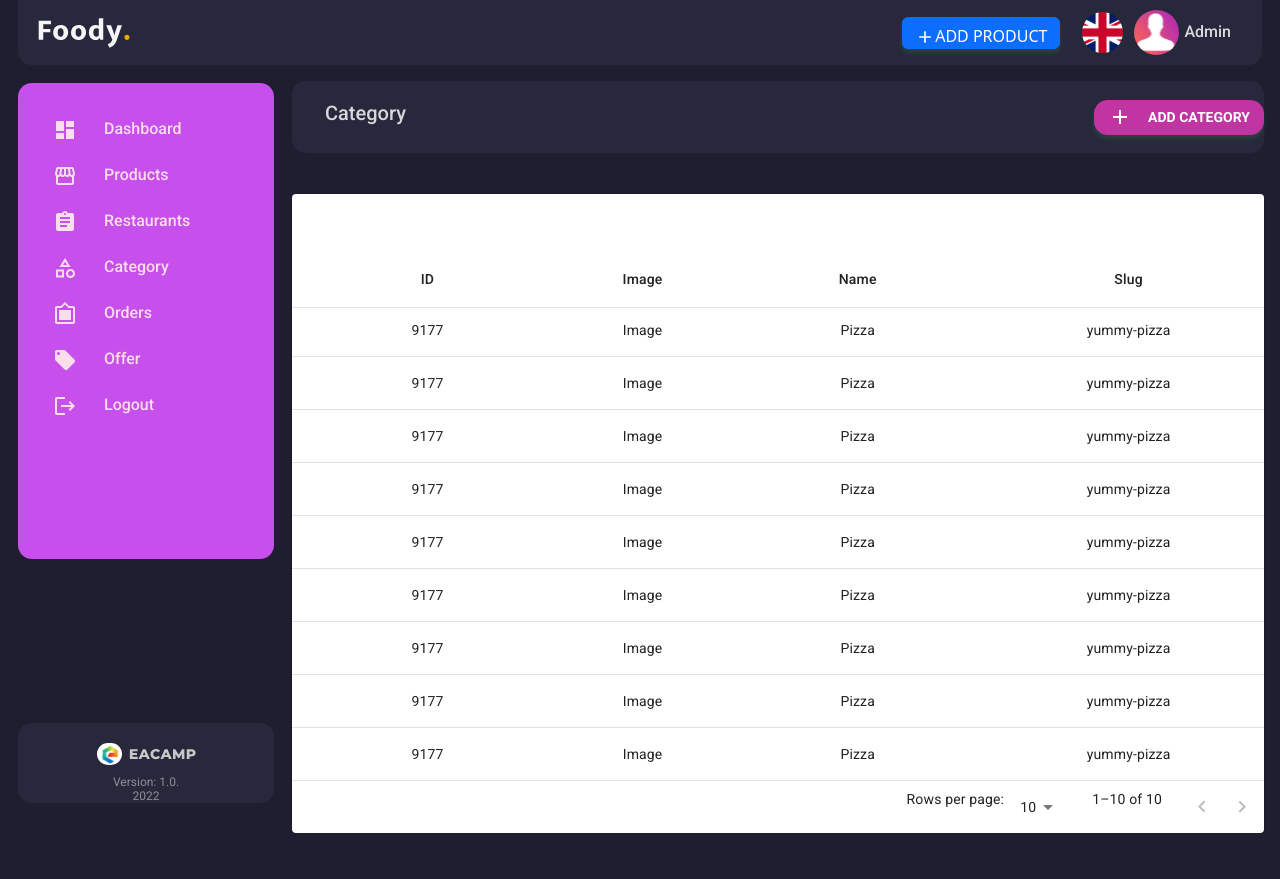
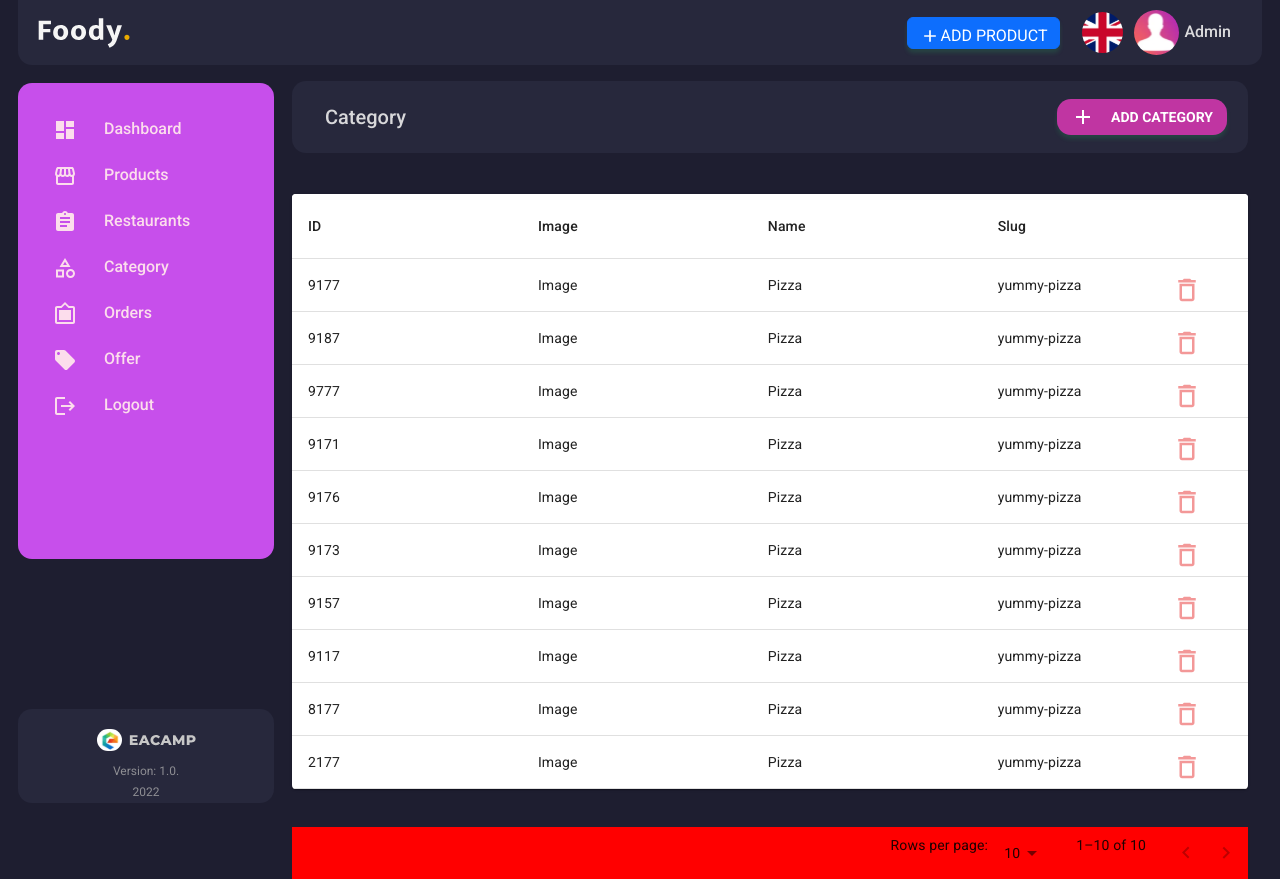
Before and after one commit to QurbanovaLamiya/Foody_Admin_React, a React (Create React App) app: page /category in a window 1280 px wide. Before the commit the page ends 833 px from the top, so only its background shows below. Built offline with nearby package versions, Linux system fonts and the light colour scheme.

Commit message:
Created Order page caption

```diff
--- a/src/features/Category/Category.module.css
+++ b/src/features/Category/Category.module.css
@@ -1,7 +1,12 @@
+* {
+  font-family: "Roboto";
+  line-height: 21px;
+}
+
 .Container {
+  width: 100%;
   height: 70vh;
-  width: 100%;
-  margin: 16px 16px 0 0;
+  margin: 16px 32px 0 0;
 }
 
 .Caption {
@@ -15,22 +20,18 @@
 }
 
 .Caption h1 {
-  font-family: "Roboto";
   font-weight: 500;
   font-size: 20px;
-  line-height: 21px;
   color: #f2f2f2de;
-  margin-left: 33px;
+  margin: 8px 33px;
 }
 
 .Caption button {
-  font-family: "Roboto";
   font-weight: 700;
   font-size: 14px;
-  line-height: 21px;
   color: #fff;
   width: 170px;
-  height: 35px;
+  height: 36px;
   background: #c035a2;
   border: none;
   box-shadow: 0px 4px 4px #27ae6033;
@@ -38,4 +39,5 @@
   display: flex;
   align-items: center;
   justify-content: space-around;
+  margin-right: 21px;
 }
--- a/src/features/Category/CategoryTable/index.js
+++ b/src/features/Category/CategoryTable/index.js
@@ -11,27 +11,27 @@ import TableRow from "@mui/material/TableRow";
 import DeleteOutlineIcon from "@mui/icons-material/DeleteOutline";
 
 const columns = [
-  { id: "ID", label: "ID", minWidth: 170, align: "center" },
-  { id: "Image", label: "Image", minWidth: 100, align: "center" },
-  { id: "Name", label: "Name", minWidth: 170, align: "center" },
-  { id: "Slug", label: "Slug", minWidth: 170, align: "center" },
+  { id: "ID", label: "ID", minWidth: 100, align: "left" },
+  { id: "Image", label: "Image", minWidth: 100, align: "left" },
+  { id: "Name", label: "Name", minWidth: 100, align: "left" },
+  { id: "Slug", label: "Slug", minWidth: 100, align: "left" },
 ];
 
-function createData(ID, Image, Name, Slug, Icon) {
-  return { ID, Image, Name, Slug, Icon };
+function createData(ID, Image, Name, Slug) {
+  return { ID, Image, Name, Slug };
 }
 
 const rows = [
-  createData("9177", "Image", "Pizza", "yummy-pizza", <DeleteOutlineIcon />),
   createData("9177", "Image", "Pizza", "yummy-pizza"),
-  createData("9177", "Image", "Pizza", "yummy-pizza"),
-  createData("9177", "Image", "Pizza", "yummy-pizza"),
-  createData("9177", "Image", "Pizza", "yummy-pizza"),
-  createData("9177", "Image", "Pizza", "yummy-pizza"),
-  createData("9177", "Image", "Pizza", "yummy-pizza"),
-  createData("9177", "Image", "Pizza", "yummy-pizza"),
-  createData("9177", "Image", "Pizza", "yummy-pizza"),
-  createData("9177", "Image", "Pizza", "yummy-pizza"),
+  createData("9187", "Image", "Pizza", "yummy-pizza"),
+  createData("9777", "Image", "Pizza", "yummy-pizza"),
+  createData("9171", "Image", "Pizza", "yummy-pizza"),
+  createData("9176", "Image", "Pizza", "yummy-pizza"),
+  createData("9173", "Image", "Pizza", "yummy-pizza"),
+  createData("9157", "Image", "Pizza", "yummy-pizza"),
+  createData("9117", "Image", "Pizza", "yummy-pizza"),
+  createData("8177", "Image", "Pizza", "yummy-pizza"),
+  createData("2177", "Image", "Pizza", "yummy-pizza"),
 ];
 
 const CategoryTable = () => {
@@ -46,9 +46,13 @@ const CategoryTable = () => {
     setRowsPerPage(+event.target.value);
     setPage(0);
   };
+
+  const deleteCategory = (id) => {};
+
   return (
-    <Paper sx={{ width: "100%" }}>
-      <TableContainer>
+    <>
+      <Paper sx={{ overflow: "hidden" }}>
+        <TableContainer sx={{ maxHeight: 600 }}>
           <Table stickyHeader aria-label="sticky table">
             <TableHead>
               <TableRow>
@@ -56,7 +60,7 @@ const CategoryTable = () => {
                   <TableCell
                     key={column.id}
                     align={column.align}
-                  style={{ top: 57, minWidth: column.minWidth }}
+                    style={{ minWidth: column.minWidth, height: 65 }}
                   >
                     {column.label}
                   </TableCell>
@@ -68,7 +72,15 @@ const CategoryTable = () => {
                 .slice(page * rowsPerPage, page * rowsPerPage + rowsPerPage)
                 .map((row) => {
                   return (
-                  <TableRow hover role="checkbox" tabIndex={-1} key={row.Image}>
+                    <TableRow
+                      hover
+                      role="checkbox"
+                      tabIndex={-1}
+                      key={row.ID}
+                      style={{
+                        position: "relative",
+                      }}
+                    >
                       {columns.map((column) => {
                         const value = row[column.id];
                         return (
@@ -79,22 +91,40 @@ const CategoryTable = () => {
                           </TableCell>
                         );
                       })}
+                      <TableCell
+                        style={{
+                          position: "absolute",
+                          top: 0,
+                          bottom: 0,
+                          right: "30px",
+                        }}
+                      >
+                        <DeleteOutlineIcon
+                          style={{
+                            color: " rgba(235, 87, 87, 0.61)",
+                            fontSize: "30px",
+                            cursor: "pointer",
+                          }}
+                        />
+                      </TableCell>
                     </TableRow>
                   );
                 })}
             </TableBody>
           </Table>
         </TableContainer>
+      </Paper>
       <TablePagination
+        style={{width:"100%", marginTop: "38px",background:"red"}}
         rowsPerPageOptions={[10, 25, 100]}
         component="div"
         count={rows.length}
-        rowsPerPage={rowsPerPage}
         page={page}
         onPageChange={handleChangePage}
         onRowsPerPageChange={handleChangeRowsPerPage}
+        rowsPerPage={rowsPerPage}
       />
-    </Paper>
+    </>
   );
 };
 
--- /dev/null
+++ b/src/features/Orders/Order.module.css
@@ -0,0 +1,22 @@
+.Container {
+  width: 100%;
+  margin: 16px 32px 0 0;
+}
+
+.Caption {
+  display: flex;
+  align-items: center;
+  justify-content: space-between;
+  background: #27283c;
+  border-radius: 14px;
+  height: 73px;
+}
+
+.Caption h1 {
+  font-family: "Roboto";
+  font-weight: 500;
+  font-size: 20px;
+  line-height: 21px;
+  color: #f2f2f2de;
+  margin: 20px 33px;
+}
--- a/src/features/Orders/OrdersContainer.js
+++ b/src/features/Orders/OrdersContainer.js
@@ -1,7 +1,13 @@
-const OrdersContainer = () =>{
-    return(
-        <></>
-    )
-}
+import OrderStyle from "./Order.module.css"
 
-export default OrdersContainer
+const OrdersContainer = () => {
+  return (
+    <div className={OrderStyle.Container}>
+      <div className={OrderStyle.Caption}>
+        <h1>Orders</h1>
+      </div>
+    </div>
+  );
+};
+
+export default OrdersContainer;
--- a/src/features/Restaurants/Restaurants.module.css
+++ b/src/features/Restaurants/Restaurants.module.css
@@ -1,6 +1,6 @@
 .Container {
   width: 100%;
-  margin: 16px 16px 0 0;
+  margin: 16px 32px 0 0;
 }
 .Caption {
   display: flex;
```
Lines whose indentation alone changed are shown as unchanged.
